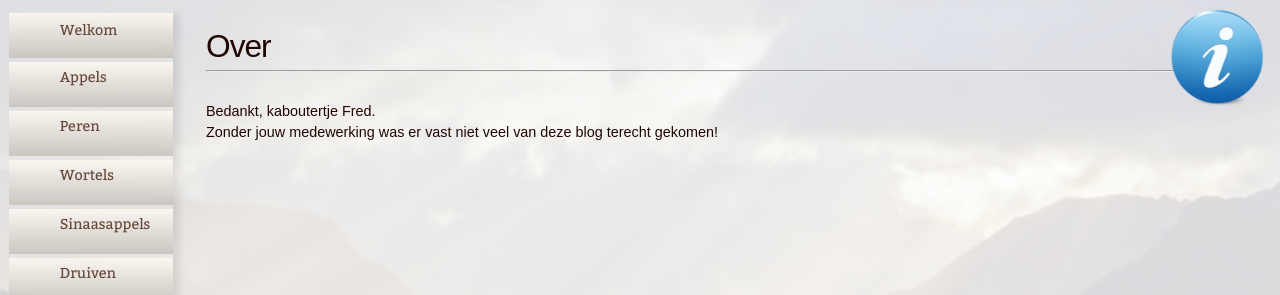
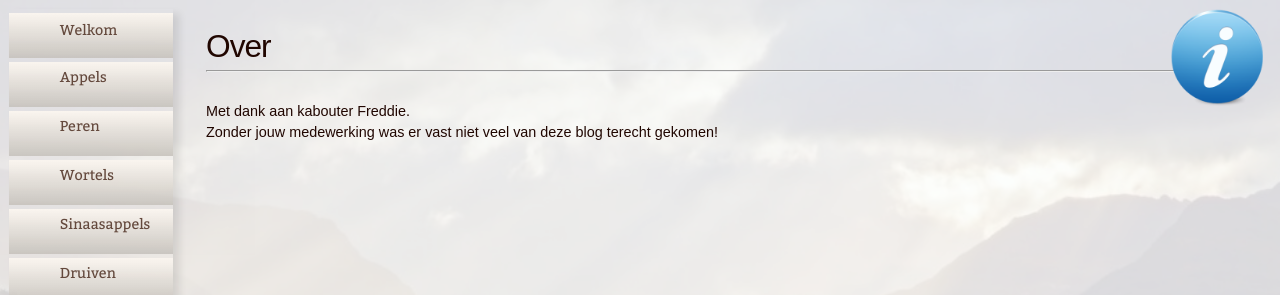
Before and after one commit to namerof/kaboutertjes, a Jekyll site: the page built from zz07over.md, in a window 1280 px wide. Shown: the top 295 px of the page. Built offline with Jekyll 4.4.1, drawn with Linux system fonts in a browser that asks for light colours.

Commit message:
Update blog

```diff
--- a/zz07over.md
+++ b/zz07over.md
@@ -6,7 +6,7 @@ image: css/Info.png
 
 ---
 <br>
-Bedankt, kaboutertje Fred.
+Met dank aan kabouter Freddie.
 Zonder jouw medewerking was er vast niet veel van deze blog terecht gekomen!
 
 <br>
```
Also changed, not shown: 1 other file.
